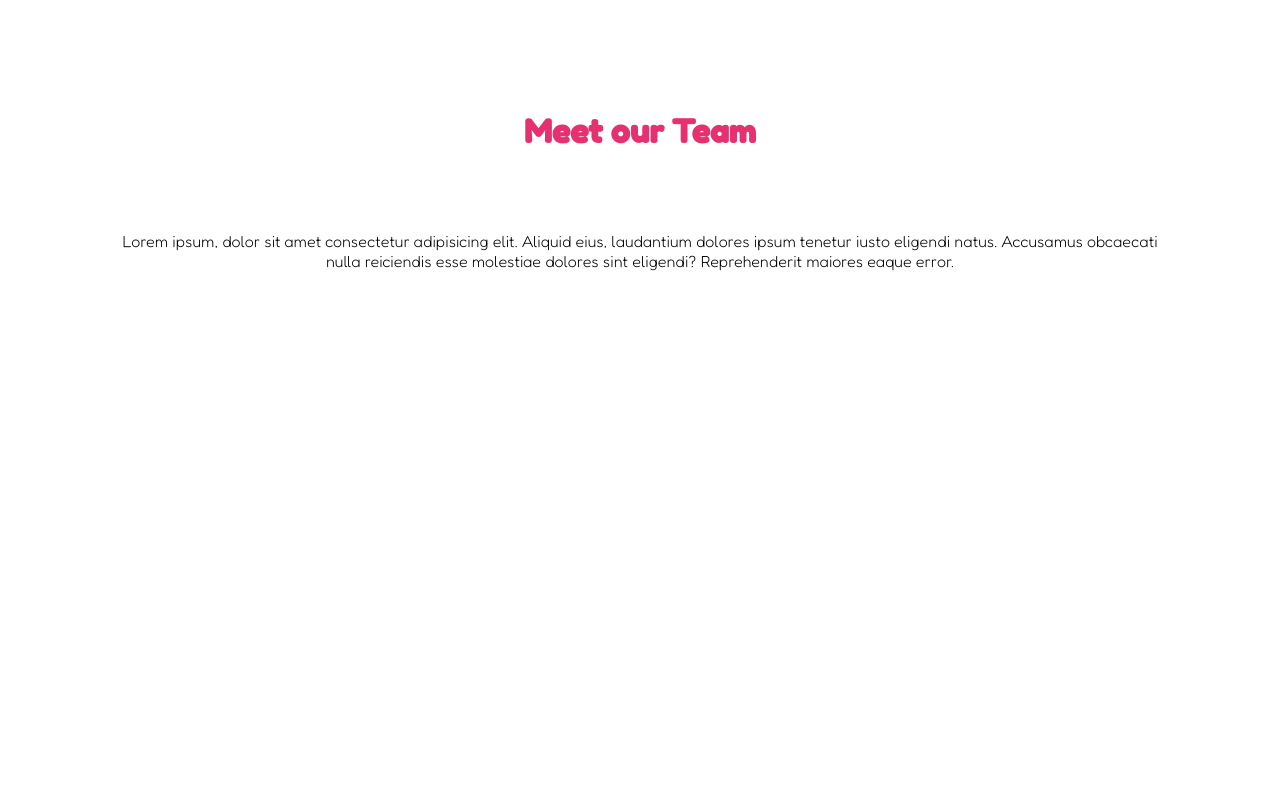
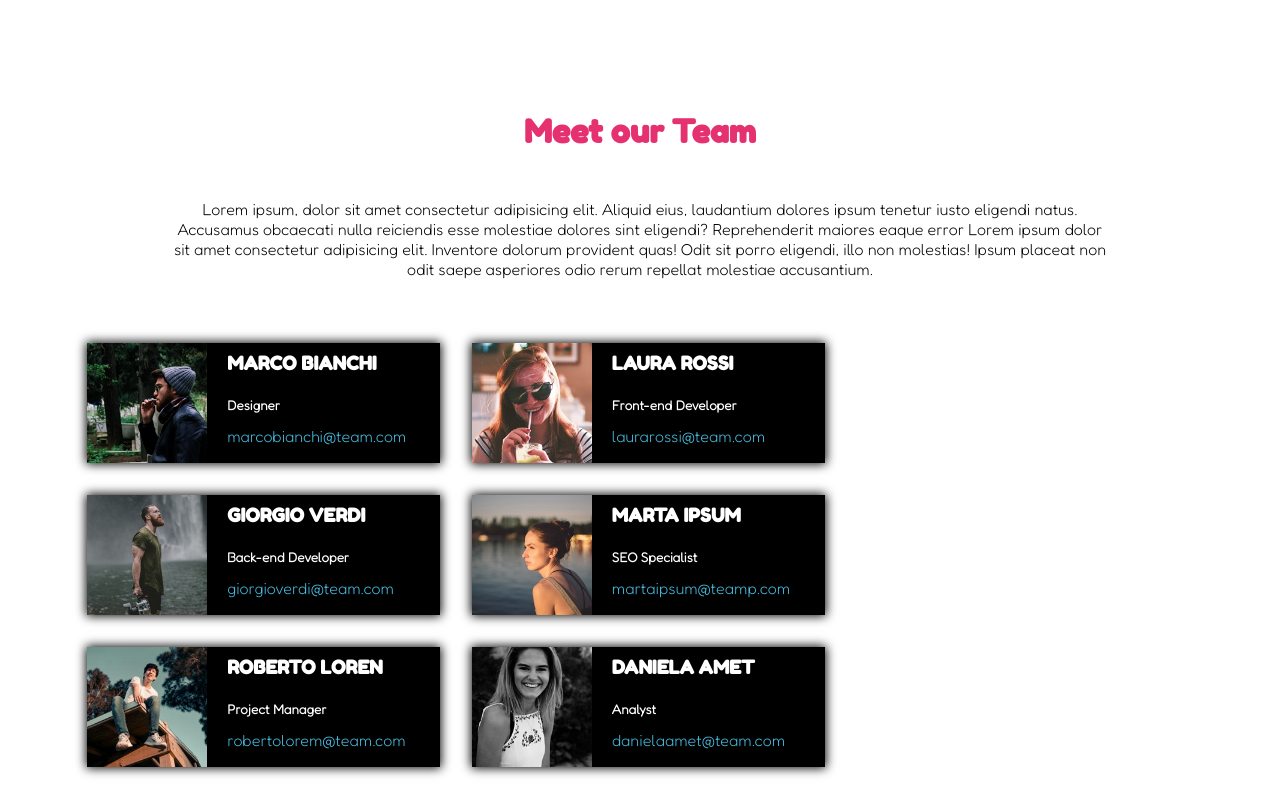
Before and after one commit to Emanuelediscala/html-css-float-cards, a plain HTML site: page index.html in a window 1280 px wide. Drawn offline with Linux system fonts and the light colour scheme.

Commit message:
Feat:(main,div)added content

```diff
--- a/css/main.css
+++ b/css/main.css
@@ -1,16 +1,48 @@
 * {
     font-family: 'Fredoka One', cursive;
-    margin:0;
     box-sizing: border-box;
 }
 header{
     text-align: center;
-    margin-top:7em;}
+    margin-top:7em;
+}
 h1 {
     color:rgb(229, 49, 112) ;
 }
-main > div {margin: auto;
-            text-align: center;
-            margin-top: 5em;
-            }
-div > p {font-family: 'Fredoka', sans-serif;}
+.lorem{
+    font-family: 'Fredoka', sans-serif;
+    text-align: center;
+    margin: 3em 5em;
+}
+.container {
+    margin: 0 5%;
+}
+.profiles {
+    width: 31%;
+    background-color: black;
+    float: left;
+    vertical-align: middle;
+    color: white;
+    margin: 1em;
+    box-shadow: 0 0 10px 1px #000000;
+}
+.container::after {
+    content: "";
+    clear: both;
+    display: table;
+}
+img {
+    float: left;
+    margin-right:20px;
+    height: 120px;
+    }
+h5 {
+    font-family: 'Fredoka', sans-serif;
+}
+a {
+    text-decoration: none;
+    color:#48bde0;
+    font-family: 'Fredoka', sans-serif;
+}
+h5,h3,a{margin-bottom: 1em;}
+h3{margin-top: 0.5em;}
--- a/index.html
+++ b/index.html
@@ -17,27 +17,46 @@
         <h1>Meet our Team</h1>
     </header>
     <main>
-        <div>
-            <p class="lorem"> Lorem ipsum, dolor sit amet consectetur adipisicing elit. Aliquid eius, laudantium dolores ipsum tenetur iusto eligendi natus. Accusamus obcaecati <br> nulla reiciendis esse molestiae dolores sint eligendi? Reprehenderit maiores eaque error.</p>
+        <div class="lorem">
+            <p class="lorem"> Lorem ipsum, dolor sit amet consectetur adipisicing elit. Aliquid eius, laudantium dolores ipsum tenetur iusto eligendi natus. Accusamus obcaecati nulla reiciendis esse molestiae dolores sint eligendi? Reprehenderit maiores eaque error Lorem ipsum dolor sit amet consectetur adipisicing elit. Inventore dolorum provident quas! Odit sit porro eligendi, illo non molestias! Ipsum placeat non odit saepe asperiores odio rerum repellat molestiae accusantium.</p>
+        </div >
+        <div class="container">
+            <div class="profiles">
+                <img src="./img/male1.png" alt="">
+                <h3>MARCO BIANCHI</h3>
+                <h5>Designer</h5>
+                <a href="http:/boolean.it/">marcobianchi@team.com</a>
             </div>
-
-        <div>
-
+            <div class="profiles">
+                <img src="./img/female1.png" alt="">
+                <h3>LAURA ROSSI</h3>
+                <h5>Front-end Developer</h5>
+                <a href="http:/boolean.com/">laurarossi@team.com</a>
             </div>
-        <div>
-
+            <div class="profiles">
+                <img src="./img/male2.png" alt="">
+                <h3>GIORGIO VERDI</h3>
+                <h5>Back-end Developer</h5>
+                <a href="http:/boolean.com/">giorgioverdi@team.com</a>
             </div>
-        <div>
-
+            <div class="profiles">
+                <img src="./img/female2.png" alt="">
+                <h3>MARTA IPSUM</h3>
+                <h5>SEO Specialist</h5>
+                <a href="http:/boolean.com/">martaipsum@teamp.com</a>
             </div>
-        <div>
-
+            <div class="profiles">
+                <img src="./img/male3.png" alt="">
+                <h3>ROBERTO LOREN</h3>
+                <h5>Project Manager</h5>
+                <a href="http:/boolean.com/">robertolorem@team.com</a>
             </div>
-        <div>
-
+            <div class="profiles">
+                <img src="./img/female3.png" alt="">
+                <h3>DANIELA AMET</h3>
+                <h5>Analyst</h5>
+                <a href="http:/boolean.com/">danielaamet@team.com</a>
             </div>
-        <div>
-
         </div>
 
 
```
Lines whose indentation alone changed are shown as unchanged.
